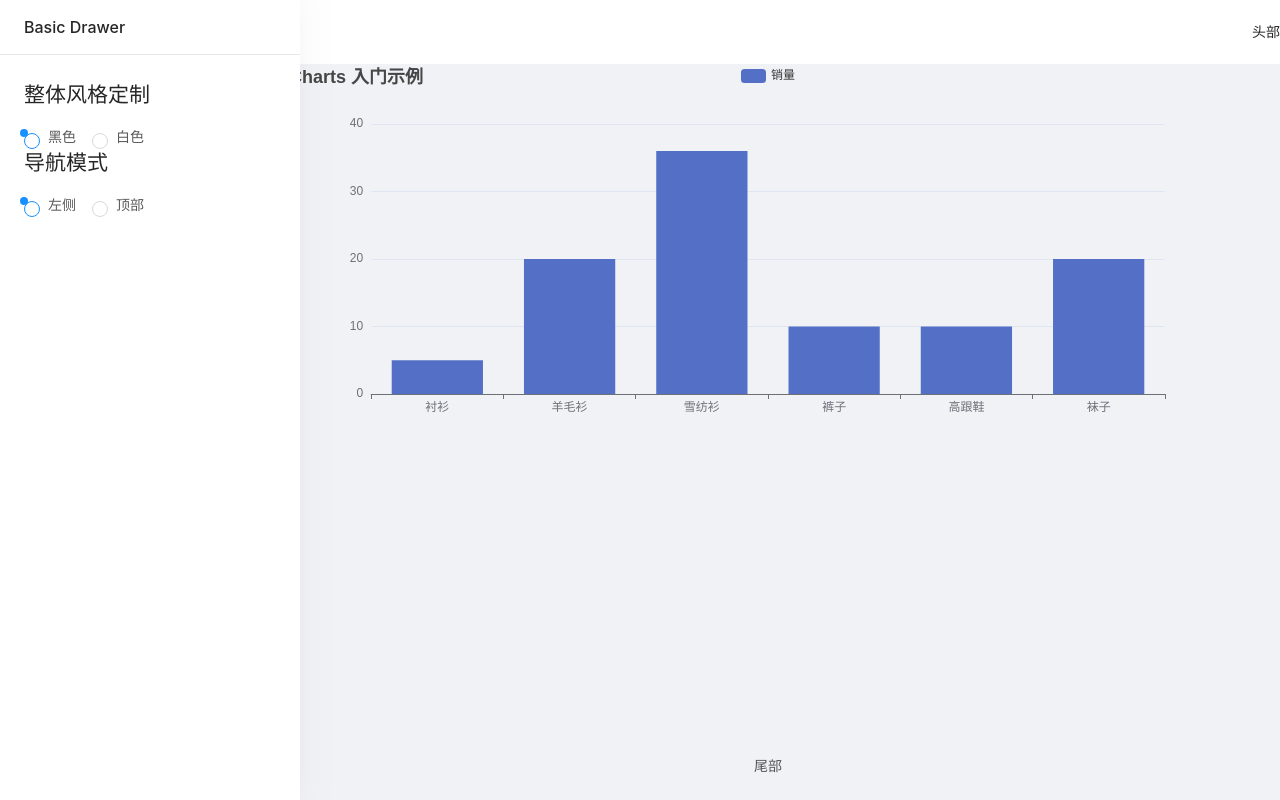
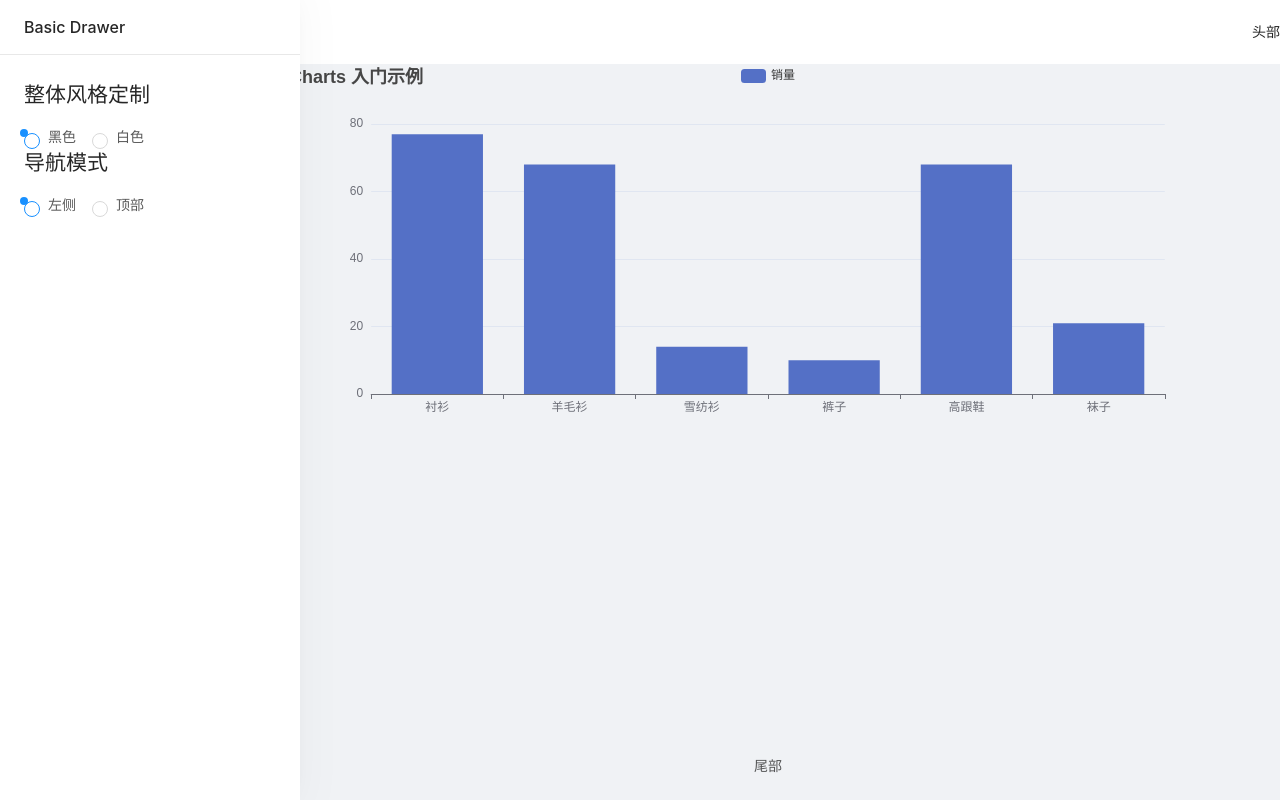
Before and after one commit to lsustc/ant-design-vue-pro, a Vue app: page /dashboard/analysis in a window 1280 px wide. Built offline with nearby package versions, Linux system fonts and the light colour scheme.

Commit message:
动态监听charts数据变化

```diff
--- a/src/views/Dashboard/Analysis.vue
+++ b/src/views/Dashboard/Analysis.vue
@@ -6,6 +6,7 @@
 
 <script>
 import Chart from "../../components/Chart.vue";
+import random from 'lodash/random';
 export default {
   components: {
     Chart,
@@ -31,8 +32,21 @@ export default {
             }]
         };
       return {
-          option
+          option,
+          interval: null
       }
+  },
+  mounted() {
+    this.interval = setInterval(() => {
+      this.option.series[0].data = this.option.series[0].data.map(() => {
+        return random(100)
+      });
+      this.option = {...this.option};
+    }, 3000);
+
+  },
+  beforeDestroy() {
+    clearInterval(this.interval);
   }
 };
 </script>
```
Also changed, not shown: src/components/Chart.vue (+7 -1 lines).
